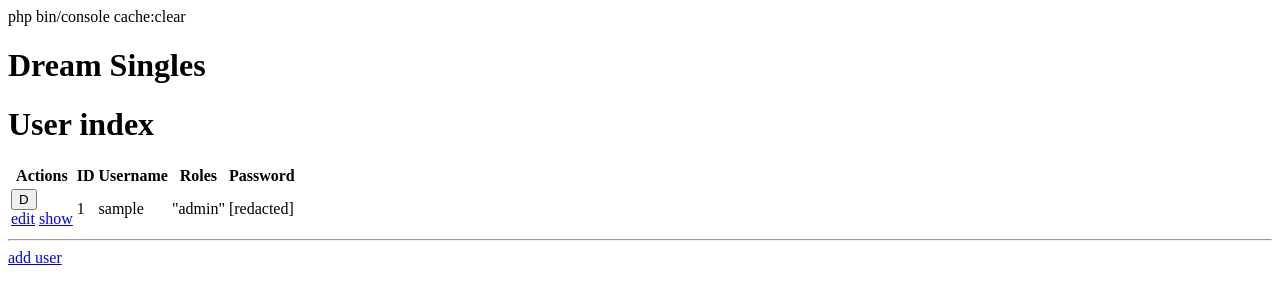
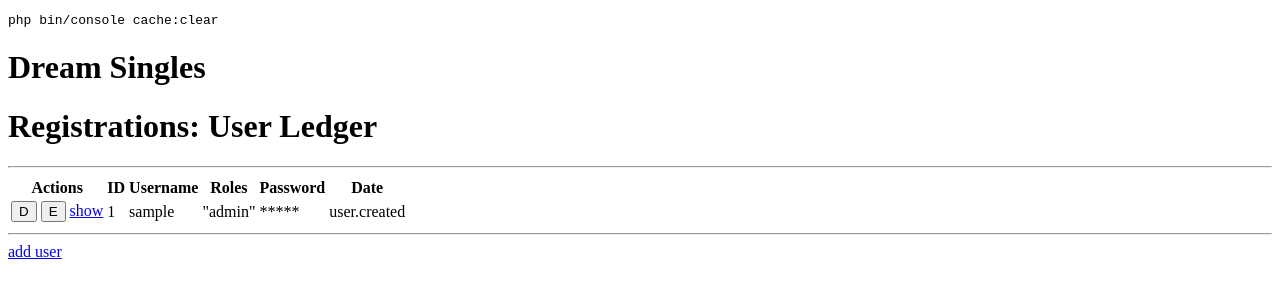
Before and after one commit to jasonmonroe/dreamsingles, a Symfony app: template templates/user/index.html.twig in a window 1280 px wide. Shown: the top 304 px of the page. Run offline with Twig, Linux system fonts and the light colour scheme; the template is opened without the code that fills it: most values are stand-ins (such as "Sample title", 1, 10 or a date in 2020); some libraries are stand-ins or nearby versions.

Commit message:
adding conditions for user ownership

```diff
--- a/templates/base.html.twig
+++ b/templates/base.html.twig
@@ -9,13 +9,15 @@
 
     </head>
     <body>
-        <span>php bin/console cache:clear</span>
+        <pre>php bin/console cache:clear</pre>
         <h1>Dream Singles</h1>
         {% if app.user %}
             <nav>
-                <span>Greetings @<a href="{{ path('user_show', {'id': app.user.id}) }}">{{ app.user.username }}</a></span>
+                <span title="User ID: {{ app.user.id }}">Greetings @<a href="{{ path('user_show', {'id': app.user.id}) }}">{{ app.user.username }}</a></span>
                 <span>|</span>
                 <a href="{{ path('user_index') }}">Users</a>
+                <span>|</span>
+                <a href="{{ path('post_index') }}">Posts</a>
                 <span>|</span>
                 <a href="{{ path('app_logout') }}">Logout</a>
             </nav>
--- a/templates/post/_delete_form.html.twig
+++ b/templates/post/_delete_form.html.twig
@@ -1,4 +1,4 @@
-<form method="post" action="{{ path('post_delete', {'id': post.id}) }}" onsubmit="return confirm('Are you sure you want to delete this item?');">
+<form name="delete-post-form" method="post" action="{{ path('post_delete', {'id': post.id}) }}" onsubmit="return confirm('Are you sure you want to delete this item?');">
     <input type="hidden" name="_method" value="DELETE">
     <input type="hidden" name="_token" value="{{ csrf_token('delete' ~ post.id) }}">
     <button name="delete-post-btn" type="submit" class="btn">D</button>
--- a/templates/post/show.html.twig
+++ b/templates/post/show.html.twig
@@ -3,7 +3,7 @@
 {% block title %}Post Profile: {{ post.id }}{% endblock %}
 
 {% block body %}
-    <h1>Post</h1>
+    <h1>Post Profile</h1>
     <hr>
     <table class="table">
         <tbody>
@@ -34,7 +34,9 @@
     <hr>
     <a href="{{ path('post_index') }}">back to ledger</a>
 
+<!--
     <a href="{{ path('post_edit', {'id': post.id}) }}">edit</a>
 
     {{ include('post/_delete_form.html.twig') }}
+    -->
 {% endblock %}
--- a/templates/user/_delete_form.html.twig
+++ b/templates/user/_delete_form.html.twig
@@ -1,4 +1,4 @@
-<form method="post" action="{{ path('user_delete', {'id': user.id}) }}"
+<form name="delete-user-form" method="post" action="{{ path('user_delete', {'id': user.id}) }}"
       onsubmit="return confirm('Are you sure you want to delete this item?');">
     <input type="hidden" name="_method" value="DELETE">
     <input type="hidden" name="_token" value="{{ csrf_token('delete' ~ user.id) }}">
--- a/templates/user/index.html.twig
+++ b/templates/user/index.html.twig
@@ -1,10 +1,10 @@
 {% extends 'base.html.twig' %}
 
-{% block title %}User index{% endblock %}
+{% block title %}User Registration Ledger{% endblock %}
 
 {% block body %}
-    <h1>User index</h1>
-
+    <h1>Registrations: User Ledger </h1>
+<hr>
     <table class="table">
         <thead>
             <tr>
@@ -13,25 +13,33 @@
                 <th>Username</th>
                 <th>Roles</th>
                 <th>Password</th>
+                <th>Date</th>
             </tr>
         </thead>
         <tbody>
         {% for user in users %}
             <tr>
                 <td>
-                    <span>{{ include('user/_delete_form.html.twig') }}</span>
-                    <a href="{{ path('user_edit', {'id': user.id}) }}">edit</a>
-                    <a href="{{ path('user_show', {'id': user.id}) }}">show</a>
+                    {% if app.user.id == user.id %}
+                        <span>{{ include('user/_delete_form.html.twig') }}</span>
+                        <a class="" href="{{ path('user_edit', {'id': user.id}) }}">edit</a>
+
+                        {% else %}
+                        <button class="btn" type="button">D</button>
+                        <button class="btn" type="button">E</button>
+                    {% endif %}
+                    <a class="" href="{{ path('user_show', {'id': user.id}) }}">show</a>
                 </td>
                 <td>{{ user.id }}</td>
                 <td>{{ user.username }}</td>
                 <td>{{ user.roles ? user.roles|json_encode : '' }}</td>
-                <td>{{ '[redacted]' }}</td>
+                <td>{{ '*****' }}</td>
+                <td>{{ 'user.created' }}</td>
 
             </tr>
         {% else %}
             <tr>
-                <td colspan="5">no records found</td>
+                <td colspan="5"><p class="alert alert-warning">There are no registrations.</p></td>
             </tr>
         {% endfor %}
         </tbody>
--- a/templates/user/show.html.twig
+++ b/templates/user/show.html.twig
@@ -32,9 +32,11 @@
     </table>
 
     <hr>
-    <a href="{{ path('user_index') }}">back to list</a>
+    <a href="{{ path('user_index') }}">back to ledger</a>
 
+    <!--
     <a href="{{ path('user_edit', {'id': user.id}) }}">edit</a>
 
     {{ include('user/_delete_form.html.twig') }}
+    -->
 {% endblock %}
```
Also changed, not shown: templates/post/index.html.twig (+11 -5 lines).
